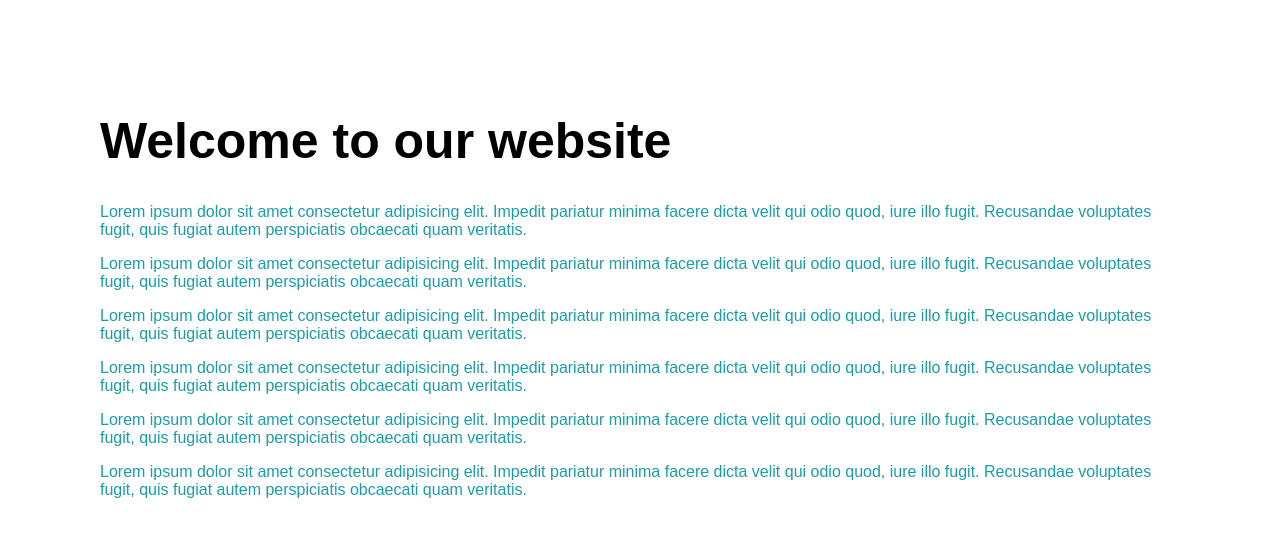
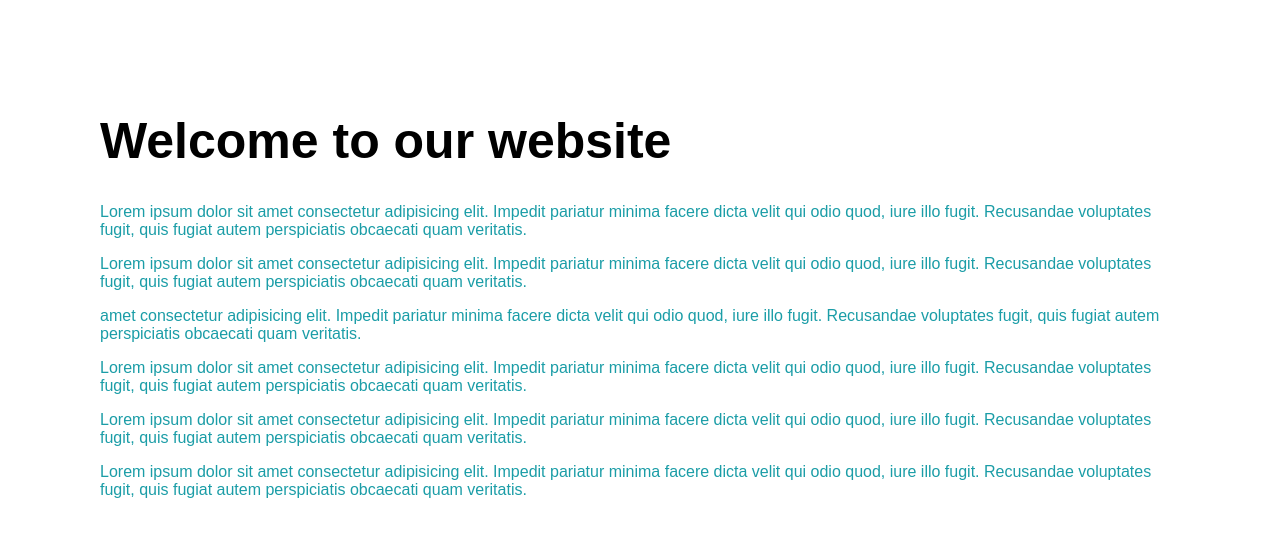
Before and after one commit to Skyakash990/HTML-CSS-JS, a plain HTML site: page bg-image-scroll/index.html in a window 1280 px wide. Shown: the part 822-1359 px from the top of the page. Drawn offline with Linux system fonts and the light colour scheme.

Commit message:
Update index.html

```diff
--- a/bg-image-scroll/index.html
+++ b/bg-image-scroll/index.html
@@ -17,7 +17,7 @@
             Lorem ipsum dolor sit amet consectetur adipisicing elit. Impedit pariatur minima facere dicta velit qui odio quod, iure illo fugit. Recusandae voluptates fugit, quis fugiat autem perspiciatis obcaecati quam veritatis.
         </p>
         <p>
-            Lorem ipsum dolor sit amet consectetur adipisicing elit. Impedit pariatur minima facere dicta velit qui odio quod, iure illo fugit. Recusandae voluptates fugit, quis fugiat autem perspiciatis obcaecati quam veritatis.
+            amet consectetur adipisicing elit. Impedit pariatur minima facere dicta velit qui odio quod, iure illo fugit. Recusandae voluptates fugit, quis fugiat autem perspiciatis obcaecati quam veritatis.
         </p>
         <p>
             Lorem ipsum dolor sit amet consectetur adipisicing elit. Impedit pariatur minima facere dicta velit qui odio quod, iure illo fugit. Recusandae voluptates fugit, quis fugiat autem perspiciatis obcaecati quam veritatis.
```
